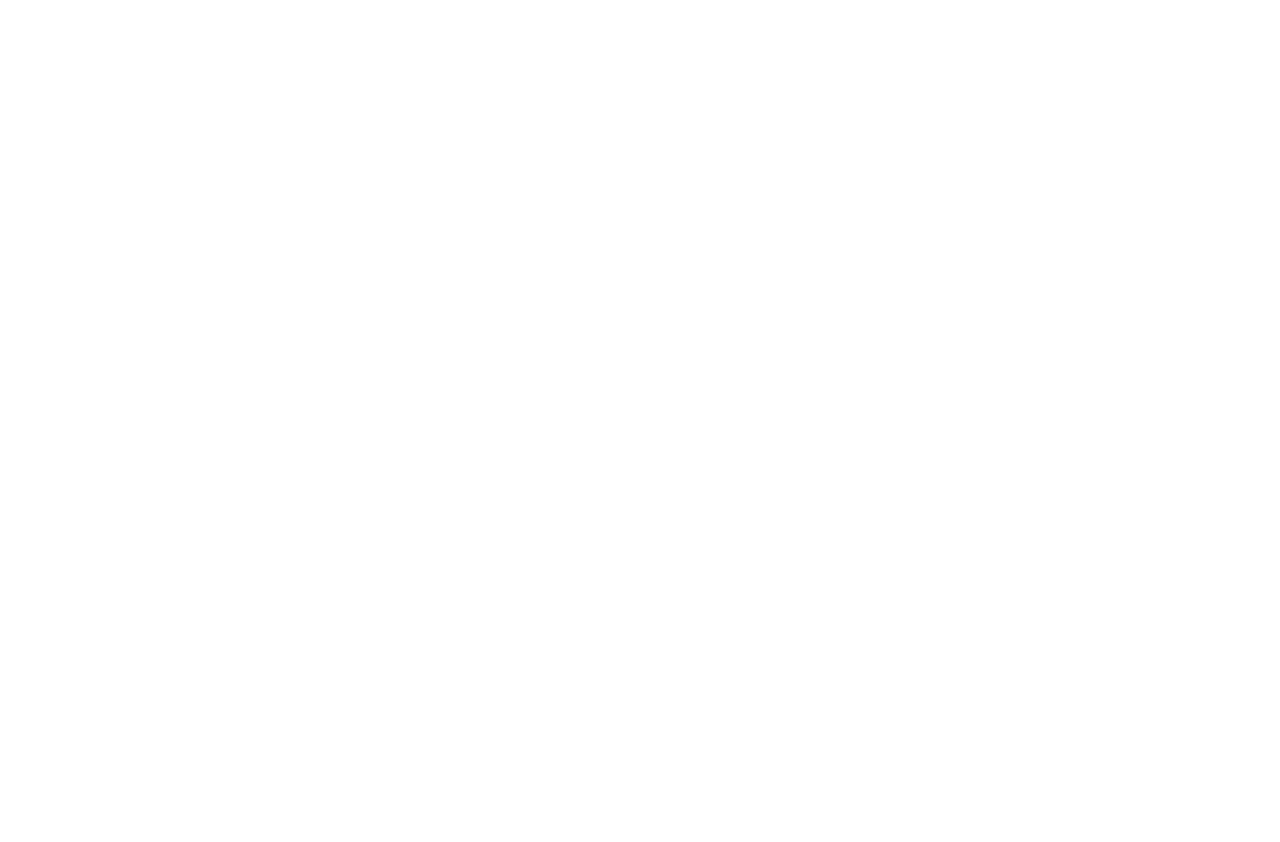
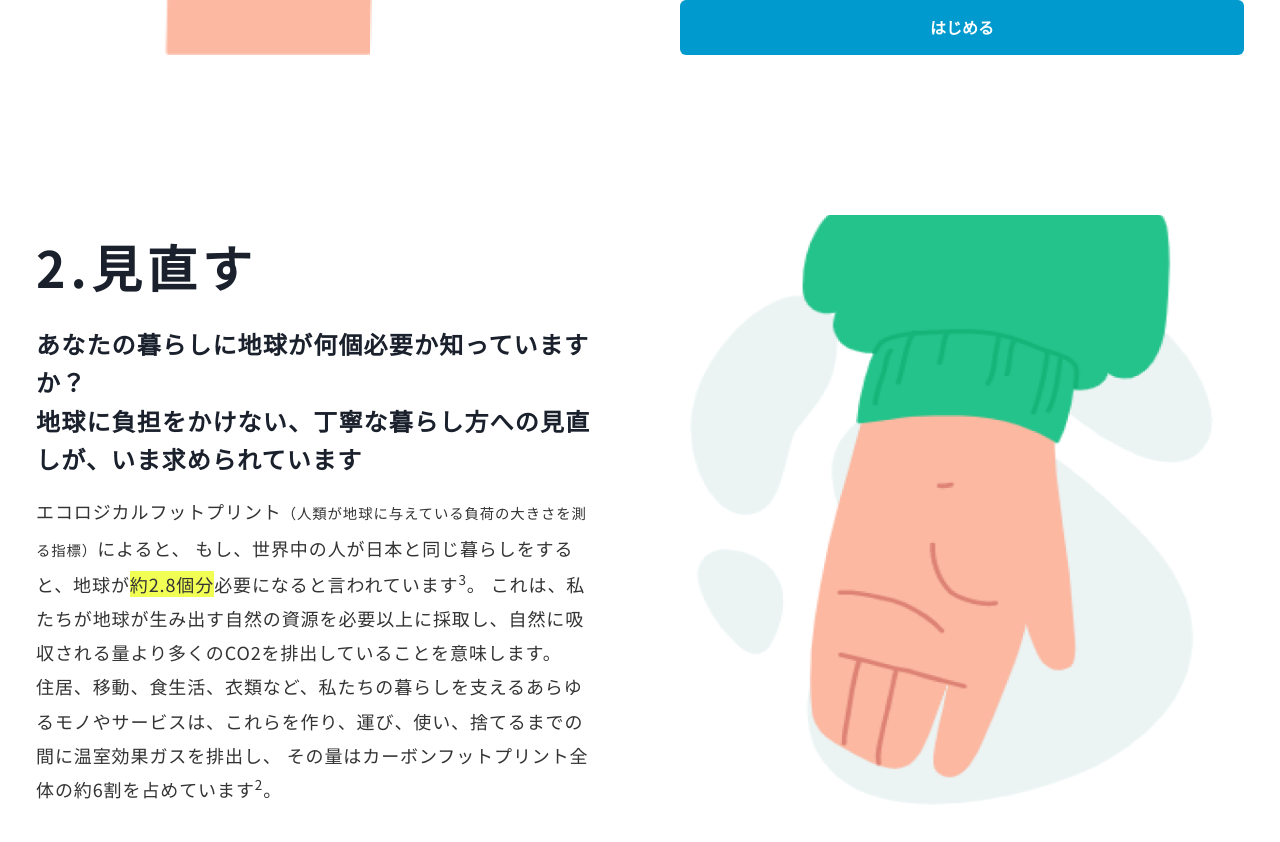
Before and after one commit to codeforjapan/JibungotoPlanet, a Next.js app: page / in a window 1280 px wide. Shown: the part 1620-2462 px from the top of the page. Before the commit the page ends 1663 px from the top, so only its background shows below. Built offline with nearby package versions, Linux system fonts and the light colour scheme.

Commit message:
fix: created look back section

```diff
--- /dev/null
+++ b/components/organisms/homes/HomeLookBackSection/HomeLookBackSection.tsx
@@ -0,0 +1,45 @@
+import { FC } from 'react'
+import Image from 'next/image'
+import { Box, SimpleGrid } from '@chakra-ui/react'
+import HomeContentBody from 'components/molecules/homes/HomeContentBody/HomeContentBody'
+import HomeContentCatchPhrase from 'components/molecules/homes/HomeContentCatchPhrase/HomeContentCatchPhrase'
+import HomeContentTitle from 'components/molecules/homes/HomeContentTitle/HomeContentTitle'
+import styles from 'styles/Home.module.scss'
+
+type Props = {
+  className?: string
+}
+
+const HomeLookBackSection: FC<Props> = (props) => {
+  return (
+    <SimpleGrid columns={2} spacing={10} className={props.className}>
+      <Box px={5}>
+        <HomeContentTitle className={styles['home__section__item-title']}>
+          <span>2.見直す</span>
+        </HomeContentTitle>
+        <HomeContentCatchPhrase className={styles['home__section__item']}>
+          あなたの暮らしに地球が何個必要か知っていますか？<br />
+          地球に負担をかけない、丁寧な暮らし方への見直しが、いま求められています
+        </HomeContentCatchPhrase>
+        <HomeContentBody className={styles['home__section__item']}>
+          <span>
+            エコロジカルフットプリント<small>（人類が地球に与えている負荷の大きさを測る指標）</small>によると、
+            もし、世界中の人が日本と同じ暮らしをすると、地球が<span style={{ backgroundColor: '#F1FF55' }}>約2.8個分</span>必要になると言われています<sup>3</sup>。
+            これは、私たちが地球が生み出す自然の資源を必要以上に採取し、自然に吸収される量より多くのCO2を排出していることを意味します。<br />
+            住居、移動、食生活、衣類など、私たちの暮らしを支えるあらゆるモノやサービスは、これらを作り、運び、使い、捨てるまでの間に温室効果ガスを排出し、
+            その量はカーボンフットプリント全体の約6割を占めています<sup>2</sup>。
+          </span>
+        </HomeContentBody>
+      </Box>
+      <Box className={styles['home__section__img-container']}>
+        <Image
+          src={'/home/home-content-look-back.png'}
+          alt={'見直すセクション'}
+          layout={'fill'}
+        />
+      </Box>
+    </SimpleGrid>
+  )
+}
+
+export default HomeLookBackSection
--- a/pages/index.tsx
+++ b/pages/index.tsx
@@ -2,6 +2,8 @@ import { FC } from 'react'
 import { Container } from '@chakra-ui/react'
 import HomeHeader from 'components/organisms/homes/HomeHeader/HomeHeader'
 import HomeKnowSection from 'components/organisms/homes/HomeKnowSection/HomeKnowSection'
+import HomeLookBackSection from "components/organisms/homes/HomeLookBackSection/HomeLookBackSection";
+import styles from 'styles/Home.module.scss'
 
 const Home: FC = () => {
   const maxW = '1280px'
@@ -10,7 +12,8 @@ const Home: FC = () => {
     <div>
       <HomeHeader />
       <Container maxW={maxW} centerContent py={12} my={5}>
-        <HomeKnowSection />
+        <HomeKnowSection className={styles['home__section']} />
+        <HomeLookBackSection className={styles['home__section']} />
       </Container>
     </div>
   )
```
Also changed, not shown: public/home/home-content-look-back.png (added), 1 other file (tests, documents, lock files or other folders).
